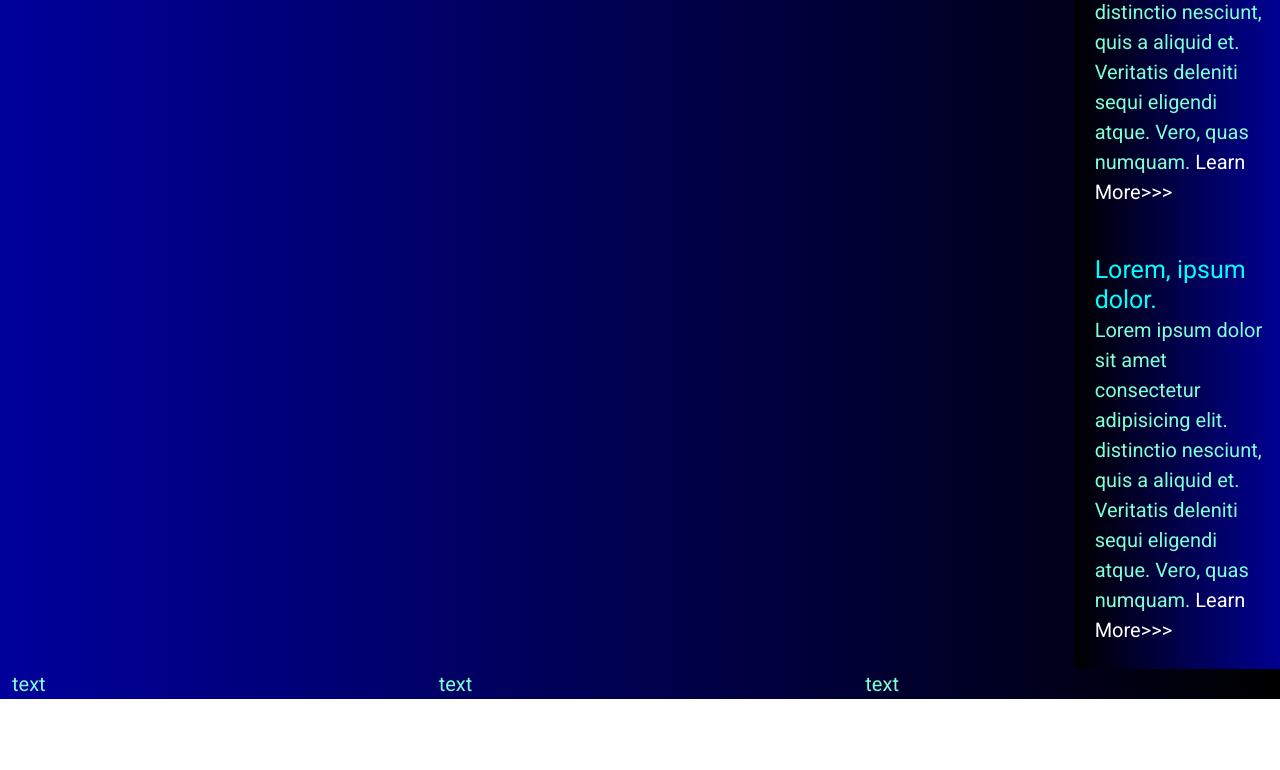
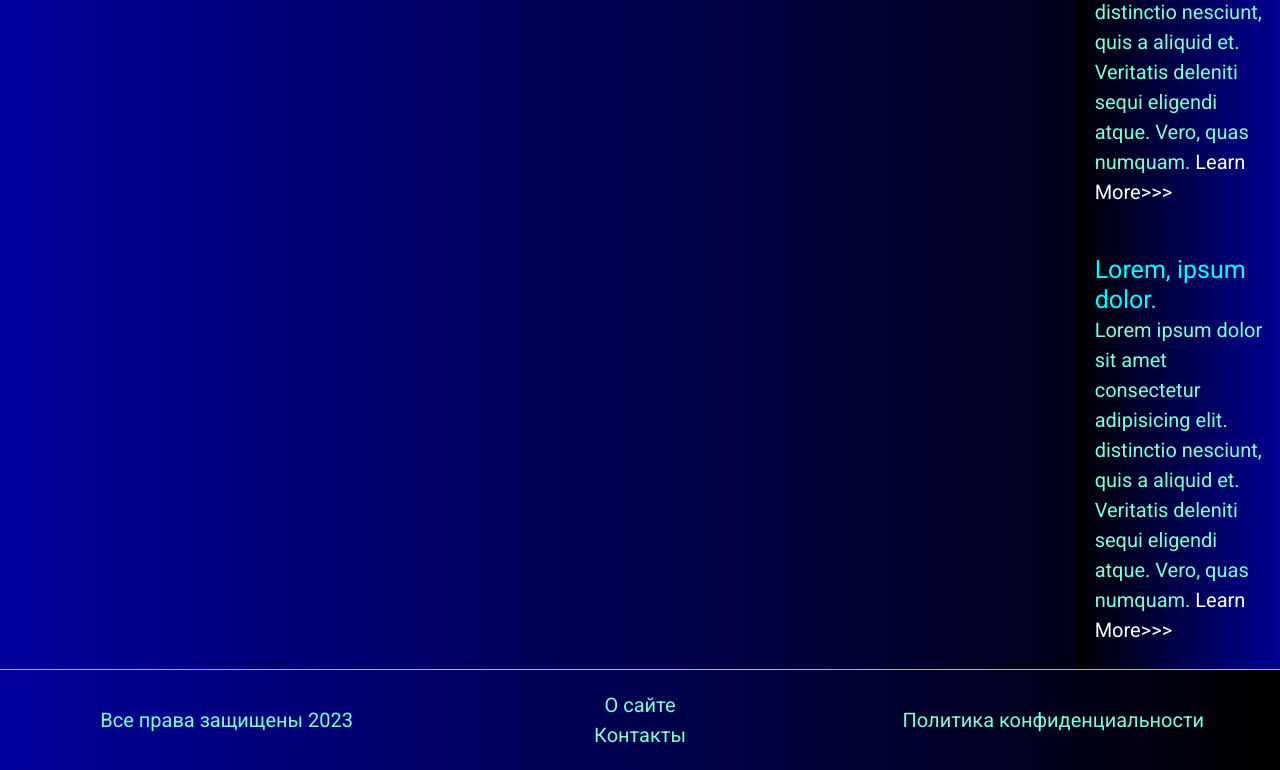
Before and after one commit to YuriShepel/html-templates-for-oracul-site, a plain HTML site: page index.html in a window 1280 px wide. Shown: the part 1106-1876 px from the top of the page. Before the commit the page ends 1805 px from the top, so only its background shows below. Drawn offline with nearby package versions, Linux system fonts and the light colour scheme.

Commit message:
Footer added

```diff
--- a/index.html
+++ b/index.html
@@ -220,9 +220,22 @@
     <footer>
       <div class="container-fluid">
         <div class="row">
-          <div class="col-lg-4 col-md-12">text</div>
-          <div class="col-lg-4 col-md-12">text</div>
-          <div class="col-lg-4 col-md-12">text</div>
+          <div class="col-lg-4 col-md-12 text-center footer-text">
+            <p>Все права защищены 2023</p>
+          </div>
+          <div class="col-lg-4 col-md-12 text-center footer-text">
+            <a href="#">
+              <p>О сайте</p>
+            </a>
+            <a href="#">
+              <p>Контакты</p>
+            </a>
+          </div>
+          <div class="col-lg-4 col-md-12 text-center footer-text">
+            <a href="#">
+              <p>Политика конфиденциальности</p>
+            </a>
+          </div>
         </div>
       </div>
     </footer>
--- a/source/styles/main.css
+++ b/source/styles/main.css
@@ -10,7 +10,7 @@ body {
 /* header scc */
 
 .navbar {
-  border-bottom: 1px solid aqua;
+  border-bottom: 0.1px solid aqua;
 }
 .main-container a {
   color: aquamarine;
@@ -26,6 +26,9 @@ body {
 
 .navbar-brand img {
   width: 45px;
+}
+.nav-item {
+  margin-left: 30px;
 }
 
 /* left navbar css */
@@ -110,3 +113,21 @@ body {
 .articles-block p a:hover {
   font-weight: 900;
 }
+
+/* footer css */
+footer {
+  border-top: 1px solid aqua;
+  padding: 20px;
+}
+
+.footer-text {
+  margin: auto auto;
+}
+
+.footer-text a {
+  color: aquamarine;
+}
+.footer-text a p:hover {
+  color: aqua;
+  font-weight: 900;
+}
```
